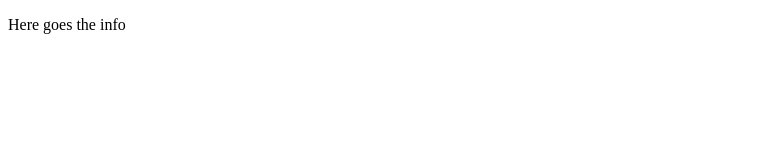
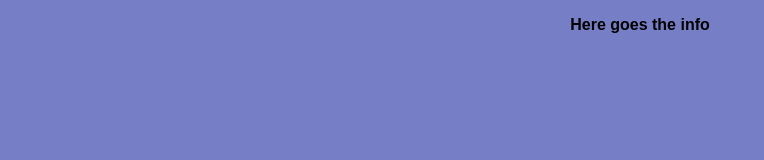
Before and after one commit to eromero70/eromero70.github.io, a plain HTML site: page Index.html in a window 1280 px wide. Shown: the whole page, without its empty margins (0-764 px from the left). Drawn offline with Linux system fonts and the light colour scheme.

Commit message:
Add files via upload
Color update

```diff
--- a/style.css
+++ b/style.css
@@ -1,18 +1,9 @@
 @charset "UTF-8";
 /* CSS Document */
-<html>
-<head>
-<style>
-p {
-  color: red;
-  text-align: center;
+body {
+	background-color:#767FC5;
+	font-family: scriptorama-markdown-jf,sans-serif;
+	font-weight: 900;
+	font-style: normal;
+	text-align: center;
 }
-</style>
-</head>
-<body>
-
-<p>Hello World!</p>
-<p>These paragraphs are styled with CSS.</p>
-
-</body>
-</html>
```
